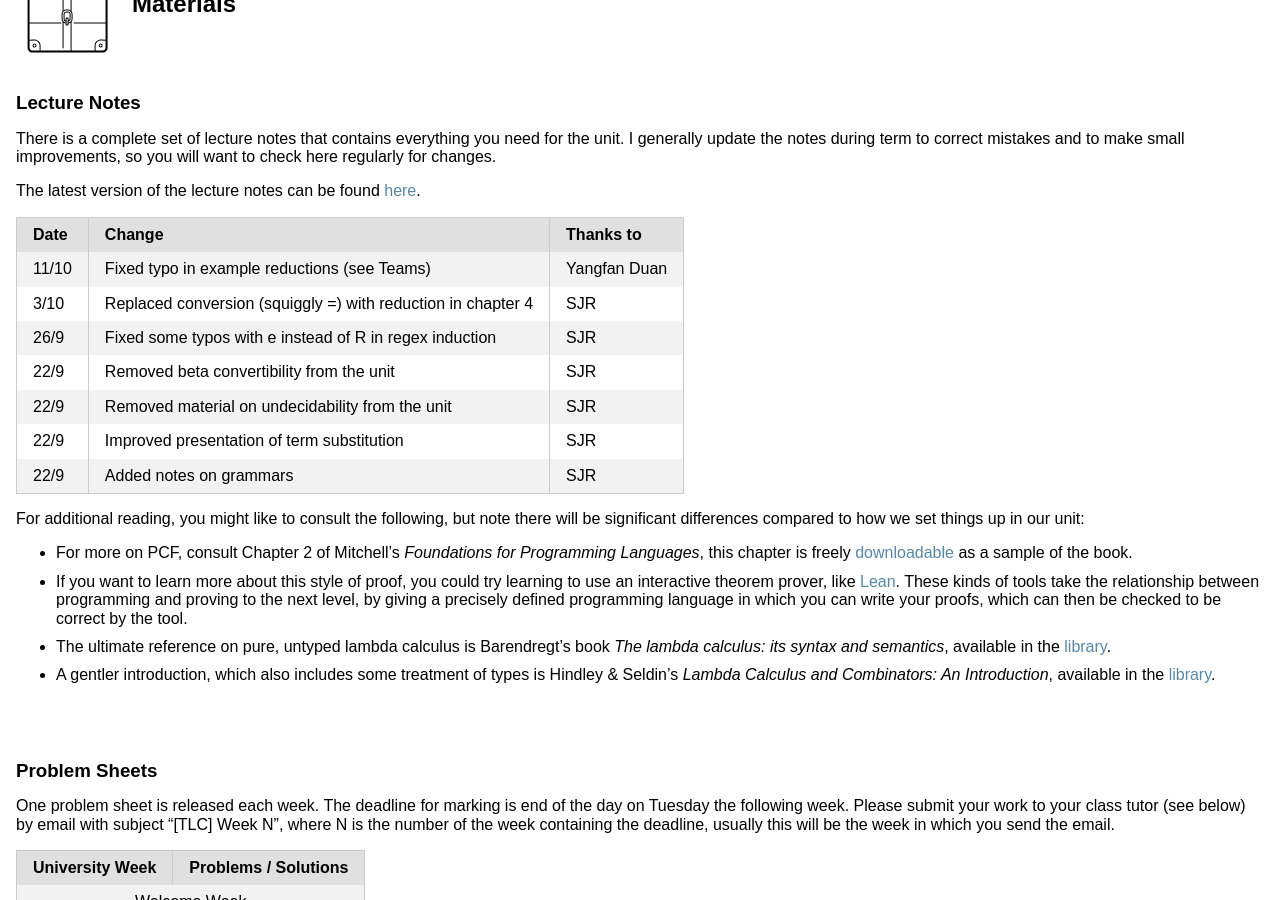
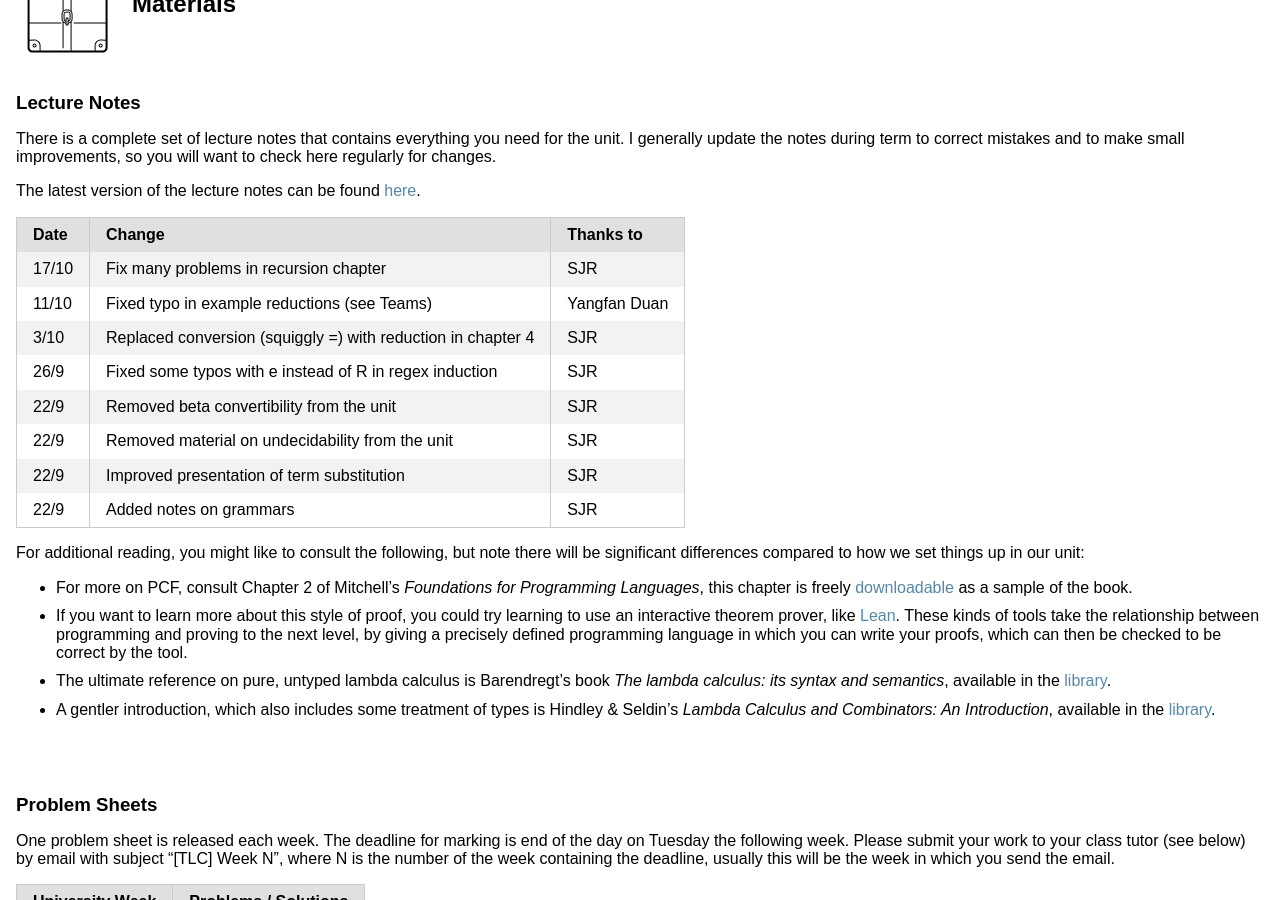
Before and after one commit to uob-coms30040/uob-coms30040.github.io, a Jekyll site: the page built from welcome.md, in a window 1280 px wide and 900 px high, scrolled down 679 px. Built offline with Jekyll 4.4.1, drawn with Linux system fonts in a browser that asks for light colours; nearby versions of some CDN libraries.

Commit message:
changelog

```diff
--- a/welcome.md
+++ b/welcome.md
@@ -43,6 +43,7 @@ Outside of lectures and classes, if you have any questions about the material, t
   </tr>
   </thead>
   <tbody>
+    <tr><td>17/10</td><td>Fix many problems in recursion chapter</td><td>SJR</td></tr>
     <tr><td>11/10</td><td>Fixed typo in example reductions (see Teams)</td><td>Yangfan Duan</td></tr>
     <tr><td>3/10</td><td>Replaced conversion (squiggly =) with reduction in chapter 4</td><td>SJR</td></tr>
     <tr><td>26/9</td><td>Fixed some typos with e instead of R in regex induction</td><td>SJR</td></tr>
```
